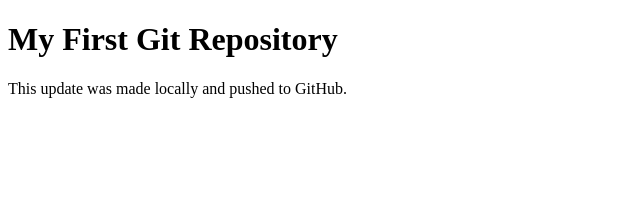
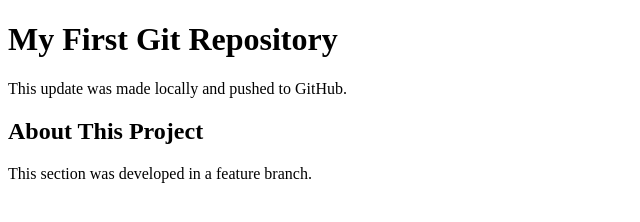
Before and after one commit to davvvead/week2-git-fundamentals, a plain HTML site: page week-2-gitlab/index.html in a window 1280 px wide. Shown: the whole page, without its empty margins (0-640 px from the left). Drawn offline with Linux system fonts and the light colour scheme.

Commit message:
Add About section in feature branch

```diff
--- a/week-2-gitlab/index.html
+++ b/week-2-gitlab/index.html
@@ -13,6 +13,14 @@
  <h1>My First Git Repository</h1>
  <p>This update was made locally and pushed to GitHub.</p>
 
+ <section>
+
+ <h2>About This Project</h2>
+
+ <p>This section was developed in a feature branch.</p>
+
+</section>
+
 </body>
 
 </html>
```
